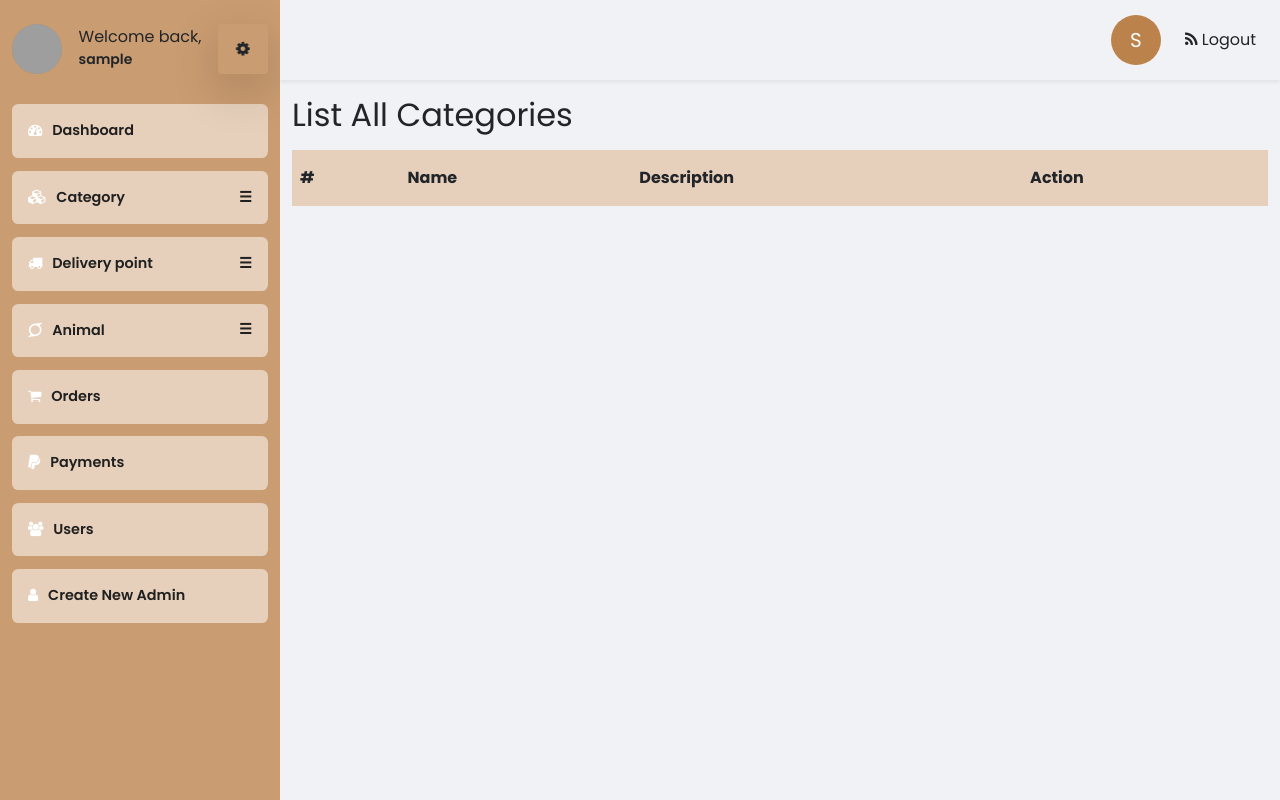
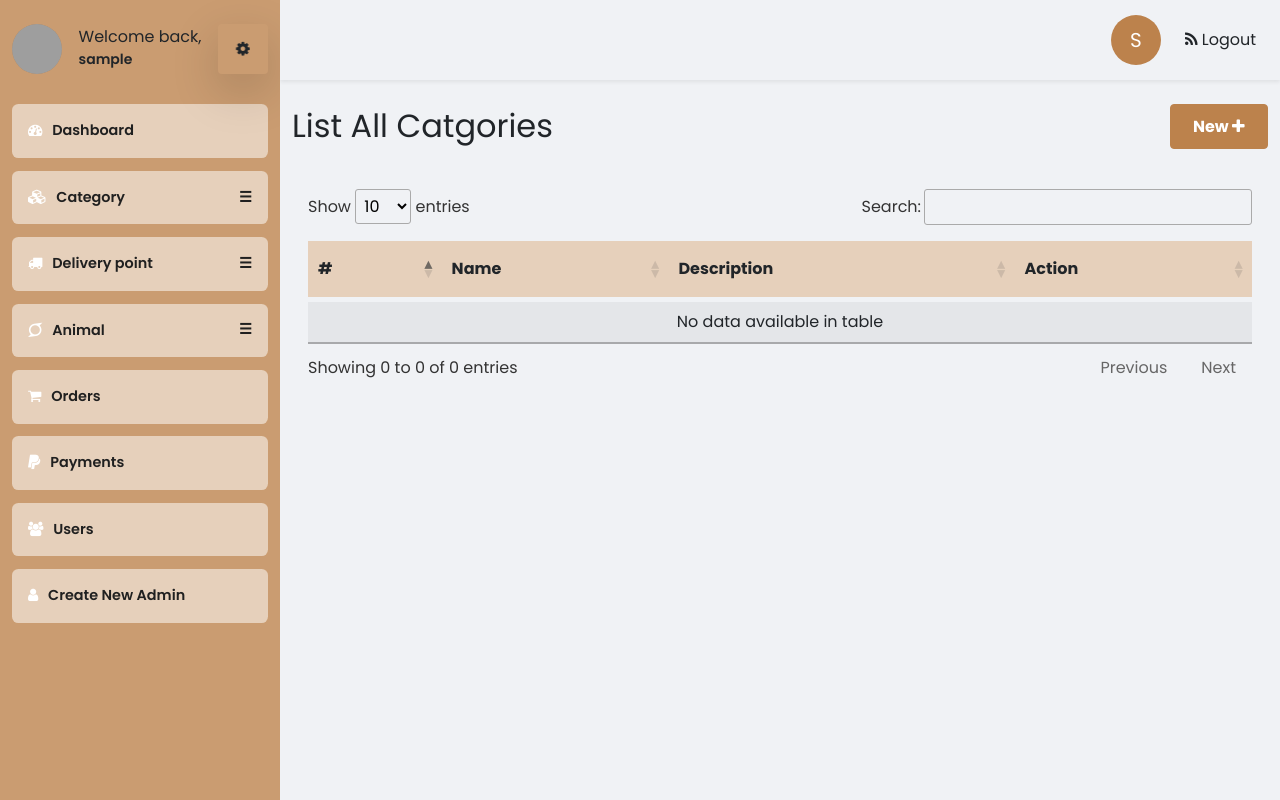
Before and after one commit to Teedari/animal-ecommerce-backend, a Django app: page /category in a window 1280 px wide. Run offline with Django 4.2, Linux system fonts and the light colour scheme; the visitor is signed in with stand-in values (Sample User, id 1); data that the repository does not hold is empty; parts of the project's set-up code (start-up, migrations or seed data) failed here and were passed over; some libraries are stand-ins or nearby versions; grey boxes are pictures that could not be loaded.

Commit message:
modified all tables with data Table

```diff
--- a/dashboard/templates/dashboard/category/list_all_category.html
+++ b/dashboard/templates/dashboard/category/list_all_category.html
@@ -5,9 +5,12 @@
 {% endblock DashboardTitle %}
 
 {% block DashboardContent %}
-  <h2 class="my-2 py-2 rounded-3 heading">List All Categories</h2>
+<div class="d-flex justify-content-between align-items-center my-4">
+  <h2 class="heading">List All Catgories</h2>
+  <a class="btn btn-primary" href="{% url 'dashboard:category_add' %}">New <i class="fa fa-plus"></i></a>
+</div>
   <div>
-    <table class="table table-striped table-responsive">
+    <table id="categories-table" class="table table-striped table-responsive">
       <thead>
         <th>#</th>
         <th>Name</th>
@@ -32,3 +35,11 @@
     </table>
   </div>
 {% endblock DashboardContent %}
+
+{% block DashboardScript %}
+  <script>
+    $('document').ready(function(){
+      $('#categories-table').DataTable();
+    })
+  </script>
+{% endblock DashboardScript %}
--- a/static/sass/main.scss
+++ b/static/sass/main.scss
@@ -22,7 +22,9 @@ strong{
 h1, h2, h3, h4, h5, h6{
   margin-bottom: 0 !important;
 }
-
+a{
+  color: inherit !important;
+}
 
 .avatar{
   width: 50px;
@@ -142,6 +144,28 @@ h1, h2, h3, h4, h5, h6{
   }
 }
 
+// Customize Data Tables
+.dataTables_wrapper{
+  padding: 1rem;
+  box-shadow: 0 2px 4px 8px rbga(0,0,0,0.9) !important;
+  .dataTables_length,
+  .dataTables_filter{
+    margin-bottom: 1rem;
+  }
+
+  .dataTables_paginate{
+
+    .paginate_button{
+      border-radius: 50% !important;
+      border: none !important;
+      &.current{
+        background: $primary !important;
+        color: white !important;
+      }
+    }
+  }
+}
+
 .layout {
   display: flex;
   flex-direction: row;
@@ -253,6 +277,7 @@ h1, h2, h3, h4, h5, h6{
     background: $primary !important;
     border-color: $primary !important;
     outline-color: $primary !important;
+    color: white !important;
   }
 }
 
@@ -260,6 +285,7 @@ h1, h2, h3, h4, h5, h6{
 
   thead{
     background: $primary-300;
+    border-radius: 1rem !important;
     tr th{
       padding-block: 1rem!important;
       border-bottom: 5px $bg-main-color solid !important;
@@ -271,10 +297,6 @@ h1, h2, h3, h4, h5, h6{
   tbody{
     tr{
       transition: transform 250ms ease-in;
-    }
-    tr:hover{
-      // transform: scale(1.02);
-      // transition: transform 250ms ease-out;
     }
   }
 }
```
Also changed, not shown: dashboard/templates/dashboard/animal/list_all_animals.html (+12 -2 lines), dashboard/templates/dashboard/delivery_point/list_all_delivery_points.html (+13 -2 lines), dashboard/templates/dashboard/payments/list_all_payment.html (+12 -2 lines), dashboard/templates/dashboard/user/list_all_users.html (+18 -7 lines), static/css/main.css.
